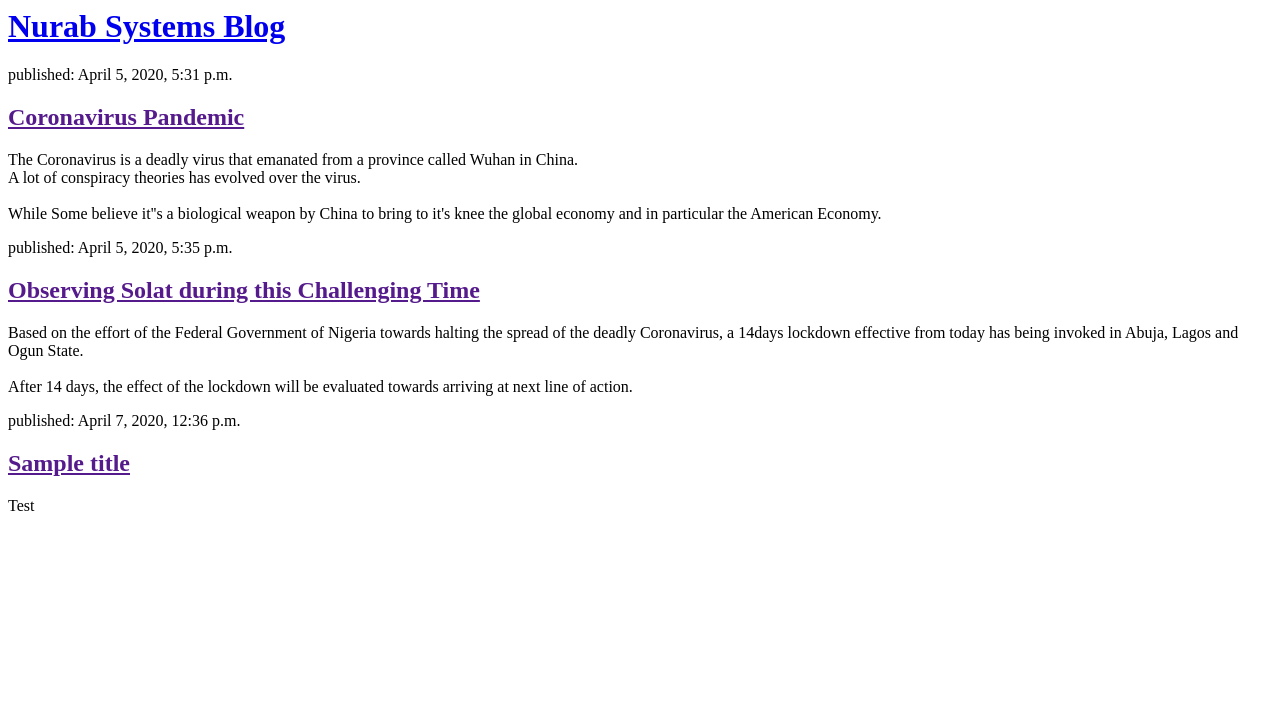
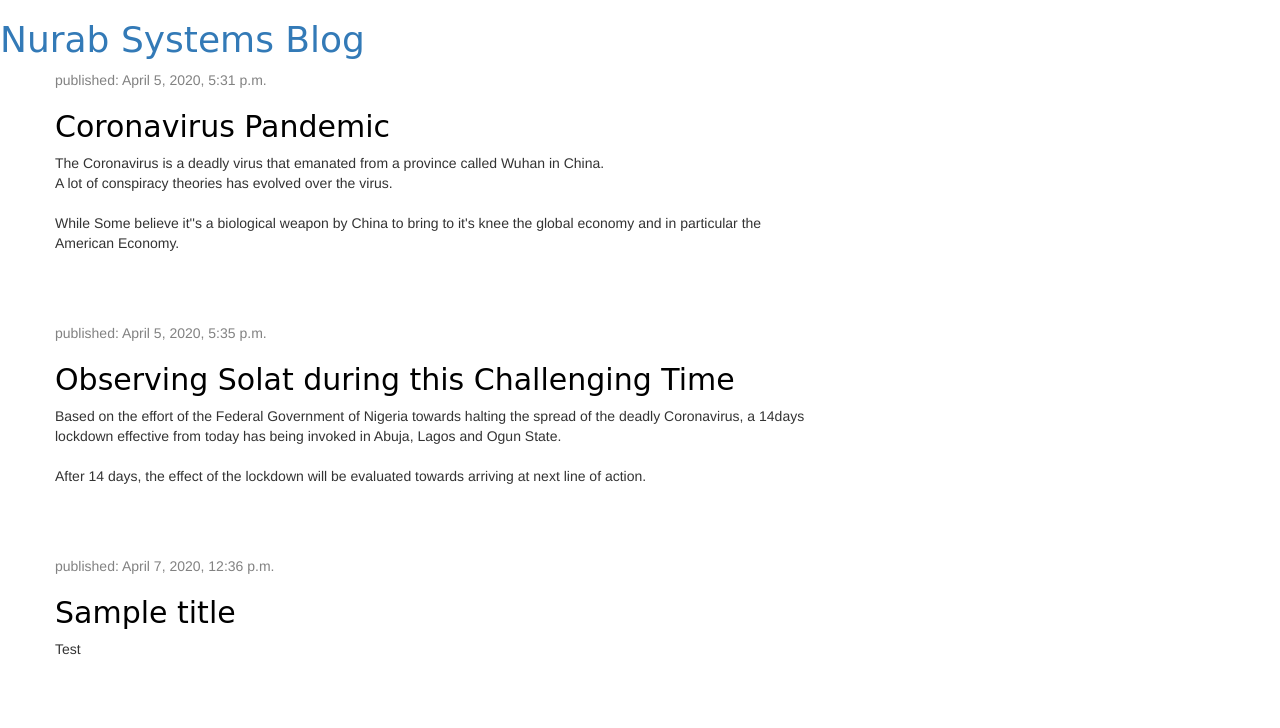
Before and after one commit to nkabdulsalam/-my-second-blog-, a Django app: page / in a window 1280 px wide. Shown: the top 728 px of the page. Run offline with Django 3.2, Linux system fonts and the light colour scheme; data comes from the database, SQL or seed files in the repository; some libraries are stand-ins or nearby versions.

Commit message:
My Django Girls app, first commit

```diff
--- /dev/null
+++ b/blog/static/css/blog.css
@@ -0,0 +1,46 @@
+.page-header {
+    background-color: #C25100;
+    margin-top: 0;
+    padding: 20px 20px 20px 40px;
+}
+
+.page-header h1, .page-header h1 a, .page-header h1 a:visited, .page-header h1 a:active {
+    color: #ffffff;
+    font-size: 36pt;
+    text-decoration: none;
+}
+
+.content {
+    margin-left: 40px;
+}
+
+h1, h2, h3, h4 {
+    font-family: 'Lobster', cursive;
+}
+
+.date {
+    color: #828282;
+}
+
+.save {
+    float: right;
+}
+
+.post-form textarea, .post-form input {
+    width: 100%;
+}
+
+.top-menu, .top-menu:hover, .top-menu:visited {
+    color: #ffffff;
+    float: right;
+    font-size: 26pt;
+    margin-right: 20px;
+}
+
+.post {
+    margin-bottom: 70px;
+}
+
+.post h2 a, .post h2 a:visited {
+    color: #000000;
+}
--- a/blog/templates/blog/post_list.html
+++ b/blog/templates/blog/post_list.html
@@ -1,15 +1,31 @@
-<title> "Nurab Systems" </title>
-
+{% load static %}
+<html>
+    <head>
+        <title>Nurab Systems blog</title>
+        <link rel="stylesheet" href="//maxcdn.bootstrapcdn.com/bootstrap/3.2.0/css/bootstrap.min.css">
+        <link rel="stylesheet" href="//maxcdn.bootstrapcdn.com/bootstrap/3.2.0/css/bootstrap-theme.min.css">
+        <link rel="stylesheet" href="{% static 'css/blog.css' %}">
+    </head>
+    <body>
         <div>
             <h1><a href="/">Nurab Systems Blog</a></h1>
         </div>
 
+
+        <div class="content container">
+            <div class="row">
+                <div class="col-md-8">
                     {% for post in posts %}
-
-    <div>
-        <p>published:   {{ post.published_date }}</p>
+                        <div class="post">
+                            <div class="date">
+                                <p>published: {{ post.published_date }}</p>
+                            </div>
                             <h2><a href="">{{ post.title }}</a></h2>
                             <p>{{ post.text|linebreaksbr }}</p>
                         </div>
-
                     {% endfor %}
+                </div>
+            </div>
+        </div>
+    </body>
+</html>
```
Lines whose indentation alone changed are shown as unchanged.
